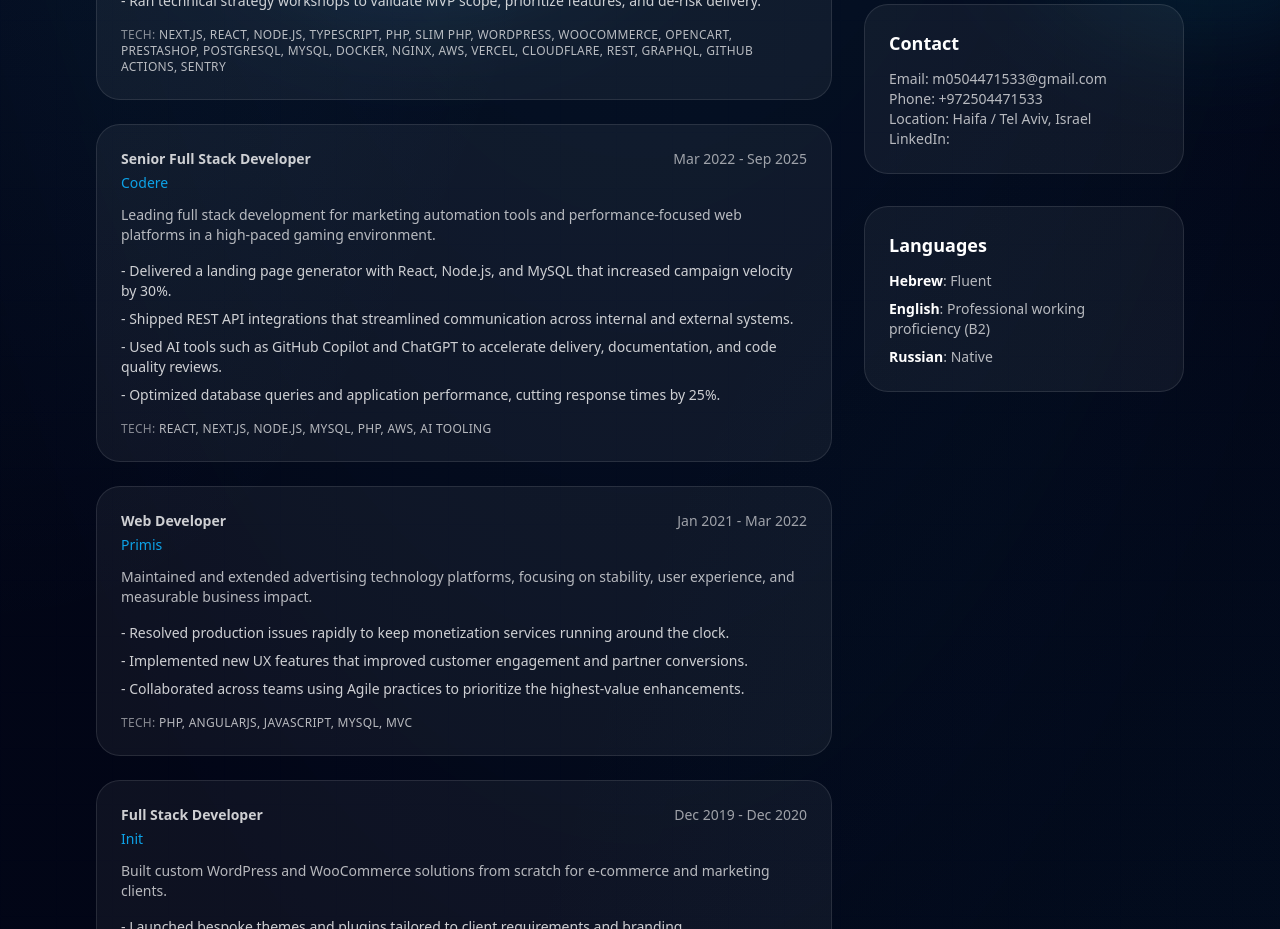
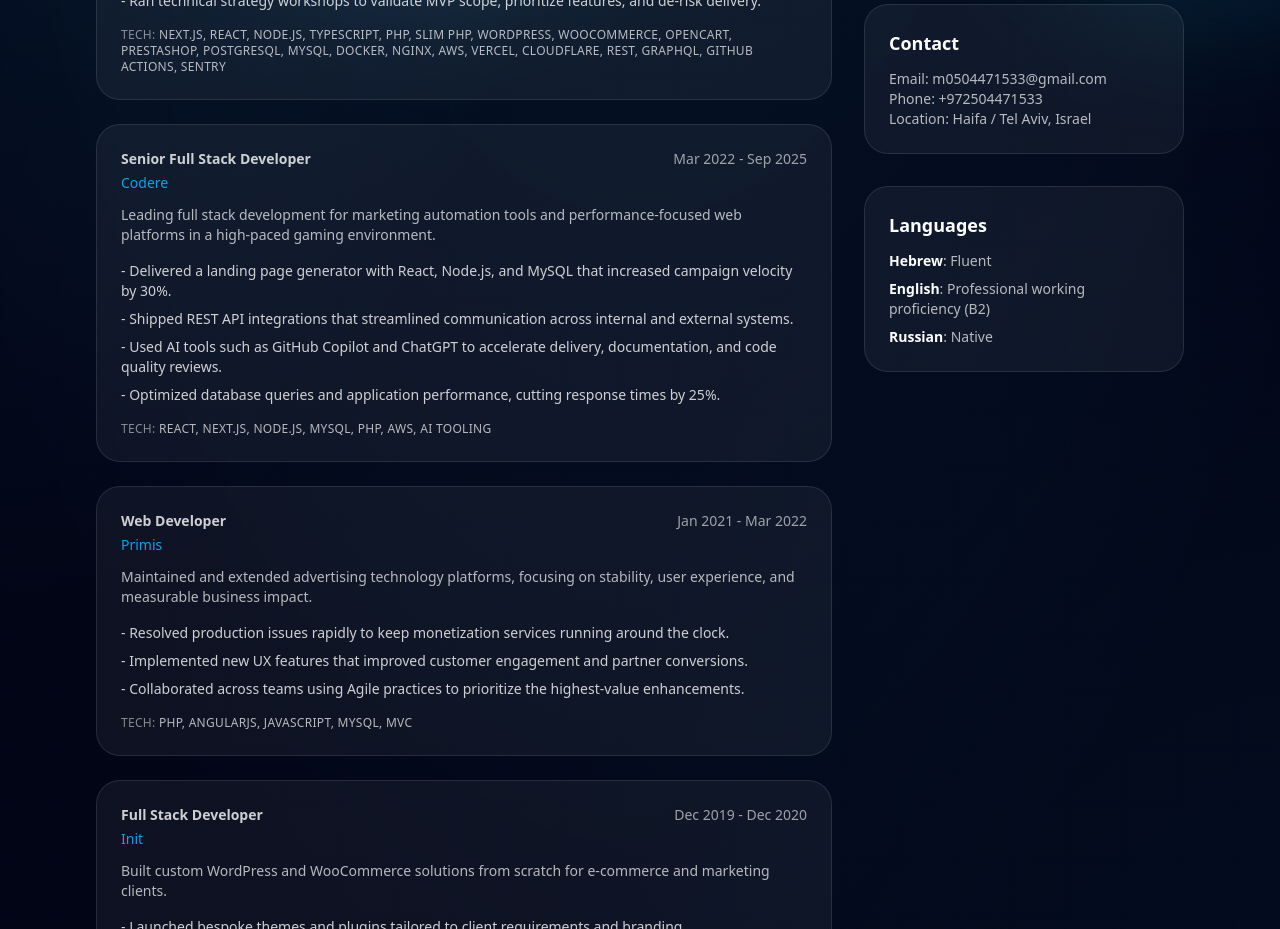
Before and after one commit to mido1983/portfolio, a Next.js app: page /resume in a window 1280 px wide. Shown: the part 1100-2029 px from the top of the page. Built offline with nearby package versions, Linux system fonts and the light colour scheme.

Commit message:
Remove personal profile link from resume

```diff
--- a/src/app/(routes)/resume/page.tsx
+++ b/src/app/(routes)/resume/page.tsx
@@ -124,9 +124,6 @@
               <p className="mt-3">Email: {siteConfig.email}</p>
               <p>Phone: {siteConfig.phone}</p>
               <p>Location: {siteConfig.location}</p>
-              <p>
-                LinkedIn: <a href={siteConfig.socials.linkedin}>{siteConfig.socials.linkedin}</a>
-              </p>
             </div>
             <div className="rounded-3xl border border-white/10 bg-white/5 p-6 text-sm text-white/70 print:border-none print:bg-transparent">
               <h3 className="text-lg font-semibold text-white">Languages</h3>
```
